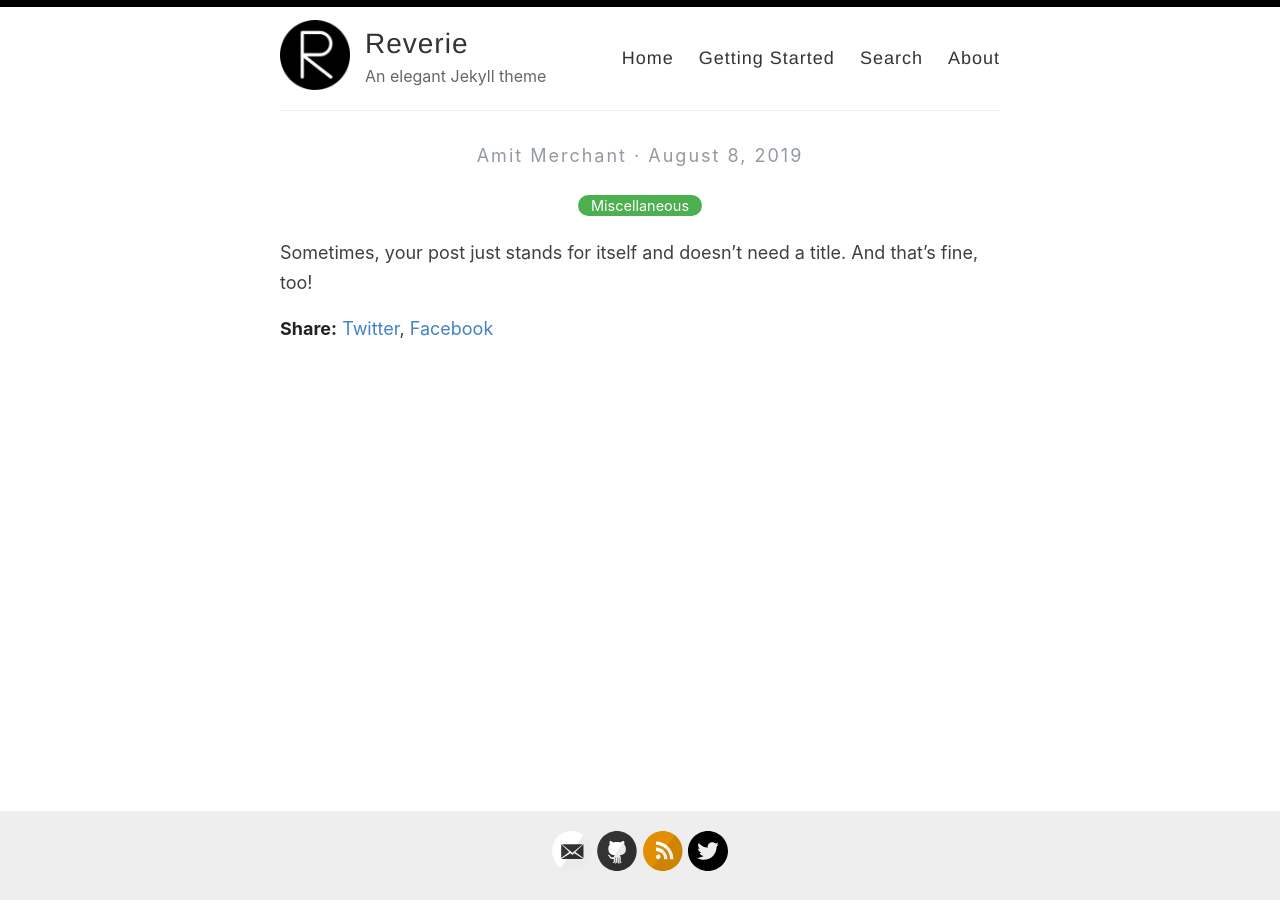
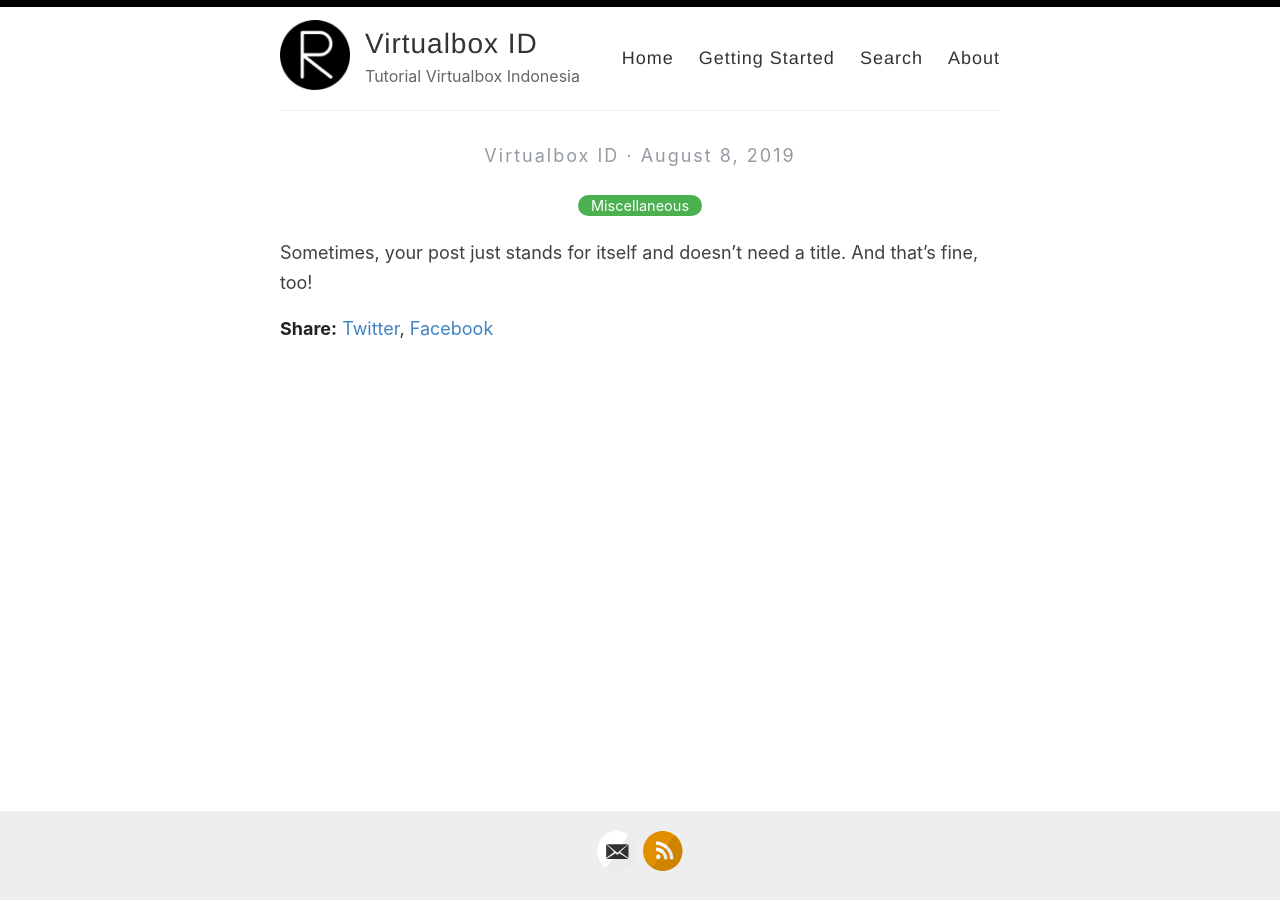
Before and after one commit to Virtualbox-ID/virtualbox-id.github.io, a Jekyll site: the page built from _posts/2019-08-08-no-title-posts.md, in a window 1280 px wide. Built offline with Jekyll 4.4.1, drawn with Linux system fonts in a browser that asks for light colours.

Commit message:
change name and description

```diff
--- a/_config.yml
+++ b/_config.yml
@@ -3,13 +3,13 @@
 #
 
 # Name of your site (displayed in the header)
-name: Reverie
+name: Virtualbox ID
 
 # Name of the author
-author: Amit Merchant
+author: Virtualbox ID
 
 # Short bio or description (displayed in the header)
-description: An elegant Jekyll theme
+description: Tutorial Virtualbox Indonesia
 
 # URL of your avatar or profile pic (you could use your GitHub profile pic)
 avatar: /images/reverie.png
@@ -21,15 +21,15 @@ avatar: /images/reverie.png
 # Includes an icon in the footer for each username you enter
 footer-links:
   dribbble:
-  email: amit.d.merchant@gmail.com
+  email: yusyulianto@protonmail.com
   facebook:
   flickr:
-  github: amitmerchant1990/reverie
+  github:
   instagram:
   linkedin:
   pinterest:
   rss: rss
-  twitter: amit_merchant
+  twitter:
   stackoverflow:
   youtube: # channel/<your_long_string> or user/<user-name>
   googleplus: # anything in your profile username that comes after plus.google.com/
@@ -41,7 +41,7 @@ footer-links:
 disqus:
 
 # Enter your Google Analytics web tracking code (e.g. UA-2110908-2) to activate tracking
-google_analytics: UA-43339302-11
+google_analytics:
 
 # Your website URL (e.g. http://amitmerchant1990.github.io or http://www.amitmerchant.com)
 # Used for Sitemap.xml and your RSS feed
```
